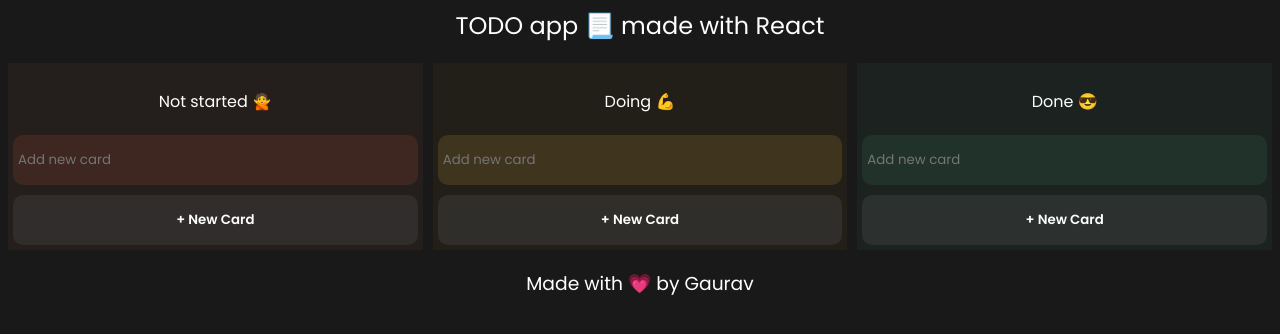
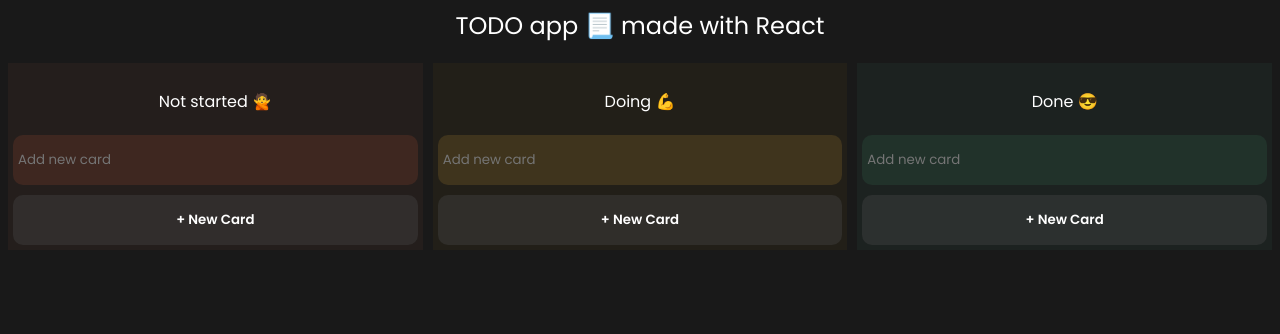
Before and after one commit to Gaurav153fr/react-TODO, a React (Vite) app: page / in a window 1280 px wide. Shown: the top 334 px of the page. Built offline with nearby package versions, Linux system fonts and the light colour scheme.

Commit message:
style: Removed heart emoji from footer

```diff
--- a/src/App.jsx
+++ b/src/App.jsx
@@ -129,7 +129,6 @@
           </div>
         </div>
       </div>
-      <h3 className="footer">Made with 💗 by Gaurav</h3>
     </div>
   );
 }
```
